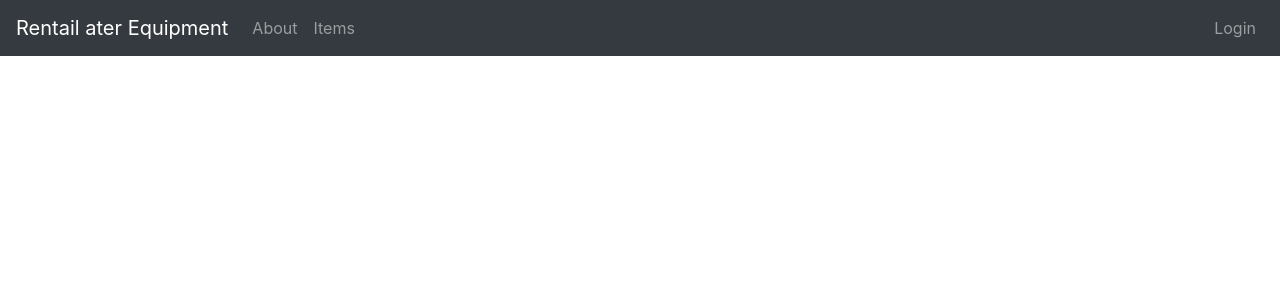
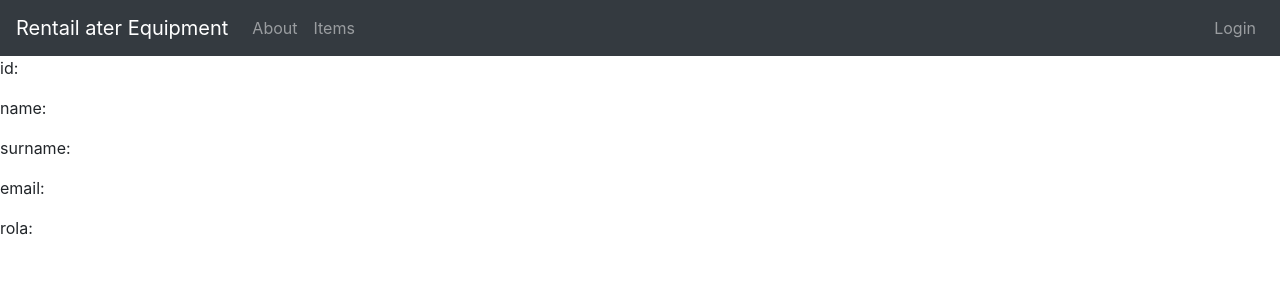
Before and after one commit to toczownik/rental-equipment, a React (Create React App) app in the folder frontend/: page /userDatails/1 in a window 1280 px wide. Shown: the top 300 px of the page. Built offline with nearby package versions, Linux system fonts and the light colour scheme; no server answers.

Commit message:
add view user details after log in

```diff
--- a/frontend/src/App.js
+++ b/frontend/src/App.js
@@ -13,6 +13,7 @@ import {
 } from "react-router-dom";
 import "./App.css";
 import { getIsLoginStorage } from "./helpers/HelperLocalStorage";
+import UserDetails from "./components/UserDetails";
 
 const App = () => {
   const isLogin = getIsLoginStorage();
@@ -30,6 +31,8 @@ const App = () => {
           </Route>
           <Route path="/item" exact component={Items} />
           <Route path="/item/:id" component={ItemDetails} />
+          <Route path="/userDatails/:id" component={UserDetails} />
+          userDatails
         </Switch>
       </div>
     </Router>
--- a/frontend/src/components/Header.js
+++ b/frontend/src/components/Header.js
@@ -3,6 +3,8 @@ import "bootstrap/dist/css/bootstrap.min.css";
 import { Navbar, Nav } from "react-bootstrap";
 import { Redirect } from "react-router-dom";
 import { FaSignOutAlt, FaUserCircle } from "react-icons/fa";
+
+import { getEmailStorage } from "../helpers/HelperLocalStorage";
 
 const logOut = () => {
   localStorage.clear();
@@ -11,10 +13,6 @@ const logOut = () => {
 
 const Header = () => {
   const isLogin = localStorage.getItem("isLogin");
-  // const logOut = () => {
-  //   localStorage.clear();
-  //   <Redirect to="/" />;
-  // };
 
   return (
     <>
@@ -40,10 +38,12 @@ const Header = () => {
 };
 
 const LoggedUser = () => {
+  const mail = getEmailStorage();
+  console.log("mail ze3 storage " + mail);
+
   return (
     <>
-      <Nav.Link>Witaj nazwa</Nav.Link>
-      <Nav.Link href="formLogin" onClick={logOut}>
+      <Nav.Link href={`/userDatails/${mail}`}>
         <FaUserCircle />
       </Nav.Link>
       <Nav.Link href="formLogin" onClick={logOut}>
--- a/frontend/src/components/LoginForm.js
+++ b/frontend/src/components/LoginForm.js
@@ -3,7 +3,11 @@ import { useState, useEffect } from "react";
 import { Button, Form, Container } from "react-bootstrap";
 import AlertError from "./Alert";
 import axios from "axios";
-import { setIsLoginStorage } from "../helpers/HelperLocalStorage";
+import {
+  setIsLoginStorage,
+  setToken,
+  setEmailStorage,
+} from "../helpers/HelperLocalStorage";
 
 const LoginForm = () => {
   const [email, setEmail] = useState("");
@@ -25,6 +29,8 @@ const LoginForm = () => {
   const setVariableAfterLogin = (token) => {
     setShowAlert(false);
     setIsLoginStorage(true);
+    setToken(token);
+    setEmailStorage(email);
   };
 
   const login = (e) => {
@@ -36,8 +42,9 @@ const LoginForm = () => {
           username: email,
           password: password,
         });
-        const token = response.data;
+        const token = response.data["Authorization"];
         setVariableAfterLogin(token);
+
         window.location.reload();
       } catch (error) {
         console.log(error);
--- a/frontend/src/components/UserDetails.js
+++ b/frontend/src/components/UserDetails.js
@@ -0,0 +1,24 @@
+import React, { useEffect, useState } from "react";
+import { getEmailStorage } from "../helpers/HelperLocalStorage";
+import { getUserByEmail } from "../helpers/UserHelper";
+
+const UserDetails = () => {
+  const [userDetails, setUserDetails] = useState({});
+
+  useEffect(() => {
+    const email = getEmailStorage();
+    getUserByEmail(email, setUserDetails);
+  }, []);
+
+  return (
+    <div>
+      <p>id: {userDetails.id}</p>
+      <p>name: {userDetails.firstName}</p>
+      <p>surname: {userDetails.lastName}</p>
+      <p>email: {userDetails.email}</p>
+      <p>rola: {userDetails.userRole}</p>
+    </div>
+  );
+};
+
+export default UserDetails;
--- a/frontend/src/helpers/HelperLocalStorage.js
+++ b/frontend/src/helpers/HelperLocalStorage.js
@@ -1,5 +1,6 @@
 const IS_LOGIN = "isLogin";
 const TOKEN = "token";
+const EMAIL = "email";
 
 const getIsLoginStorage = () => {
   const v = localStorage.getItem(IS_LOGIN);
@@ -16,7 +17,23 @@ const setToken = (value) => {
 };
 
 const getToken = () => {
+  //   console.log("token w funkcji pom " + localStorage.getItem(TOKEN));
   return localStorage.getItem(TOKEN);
 };
 
-export { getIsLoginStorage, setIsLoginStorage, setToken, getToken };
+const setEmailStorage = (v) => {
+  localStorage.setItem(EMAIL, v);
+};
+
+const getEmailStorage = () => {
+  return localStorage.getItem(EMAIL);
+};
+
+export {
+  getIsLoginStorage,
+  setIsLoginStorage,
+  setToken,
+  getToken,
+  setEmailStorage,
+  getEmailStorage,
+};
--- /dev/null
+++ b/frontend/src/helpers/UserHelper.js
@@ -0,0 +1,37 @@
+import axios from "axios";
+import { getToken } from "../helpers/HelperLocalStorage";
+
+async function getUserById(id, setItem) {
+  try {
+    const response = await axios.post(`http://localhost:8080/api/user/${id}`, {
+      headers: {
+        Authorization: getToken(),
+      },
+    });
+    const userDetails = response.data;
+    console.log(userDetails);
+  } catch (e) {
+    console.log(e);
+  }
+}
+
+async function getUserByEmail(id, setValue) {
+  try {
+    const token = getToken();
+    console.log(token);
+    const header = {
+      Authorization: token,
+    };
+    const response = await axios.get(
+      `http://localhost:8080/api/user/by-email/${id}`,
+      {
+        headers: header,
+      }
+    );
+    setValue(response.data);
+  } catch (e) {
+    console.log(e);
+  }
+}
+
+export { getUserById, getUserByEmail };
```
Also changed, not shown: frontend/src/components/ListItems.js (deleted, +0 -7 lines), 2 other files (tests, documents, lock files or other folders).
